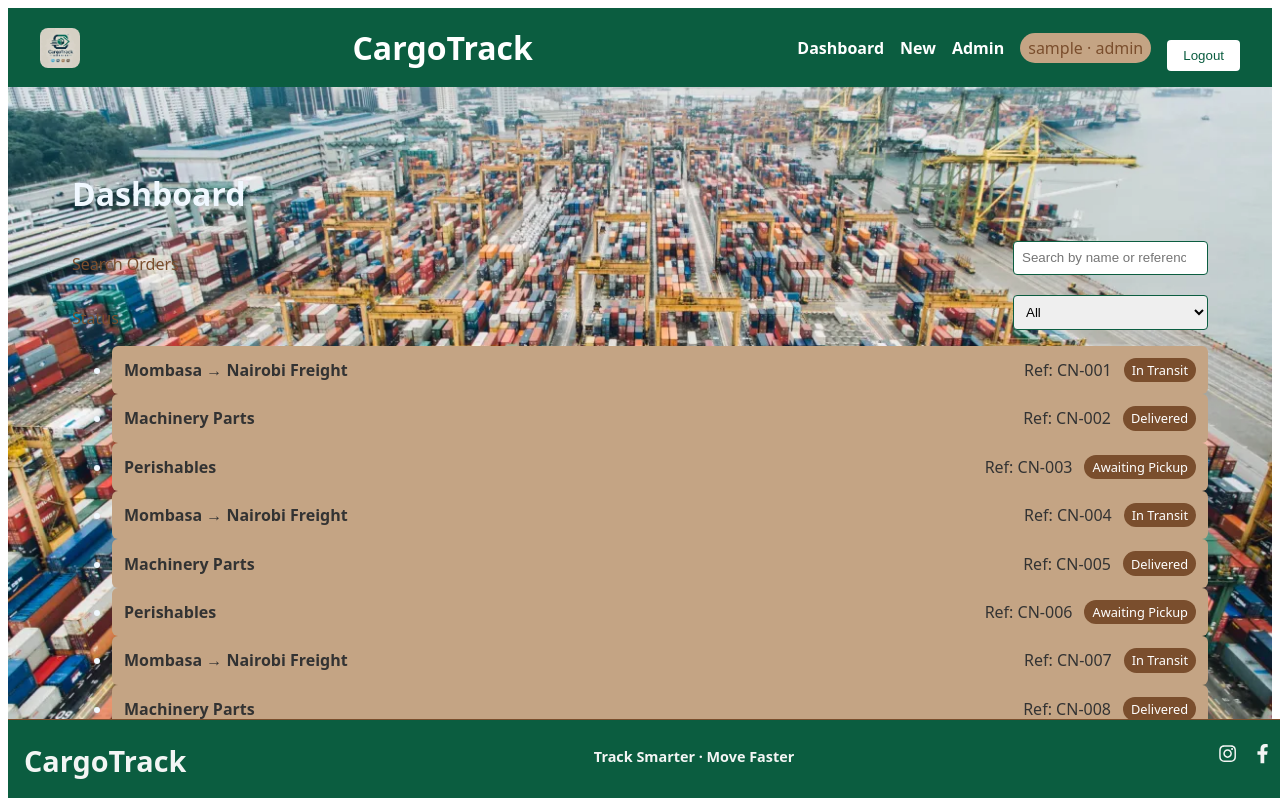
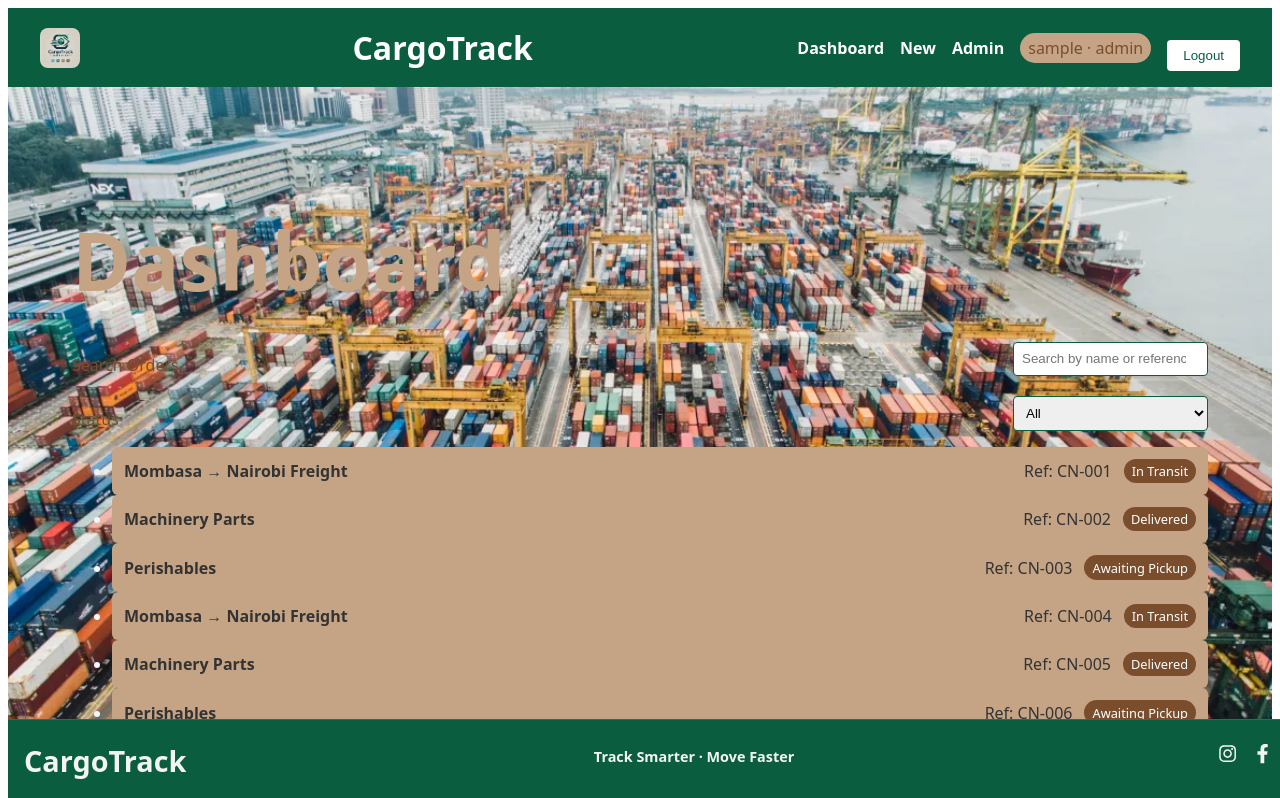
Before and after one commit to Zambagarrah/ReactJS_Consignment_Tracker, a React (Vite) app: page /dashboard in a window 1280 px wide. Shown: the top 798 px of the page. Built offline with nearby package versions, Linux system fonts and the light colour scheme; sample sign-in values are in the browser's storage.

Commit message:
Added a Footer and Mock Styling

```diff
--- a/src/pages/Dashboard.jsx
+++ b/src/pages/Dashboard.jsx
@@ -36,7 +36,7 @@ const Dashboard = () => {
   return (
     <Layout>
       <div className="dashboard">
-        <h1>Dashboard</h1>
+        <h1 className='header_dash'>Dashboard</h1>
 
         <div className="controls" role="search">
           <label htmlFor="search" className="visually-hidden">Search Orders</label>
--- a/src/styles/Dashboard.css
+++ b/src/styles/Dashboard.css
@@ -1,6 +1,13 @@
 .dashboard {
   padding: 2rem;
   color: aliceblue;
+}
+
+.header_dash {
+  font-size: 5rem;
+  font-weight: bold;
+  margin-bottom: 1.5rem;
+  color: var(--color-accent);
 }
 
 .controls {
@@ -17,7 +24,6 @@
   border-radius: 4px;
   align-items: center;
   justify-content: center;
-  margin: ;
 }
 
 .consignment-link {
```
Also changed, not shown: src/styles/theme.css (+0 -9 lines).
